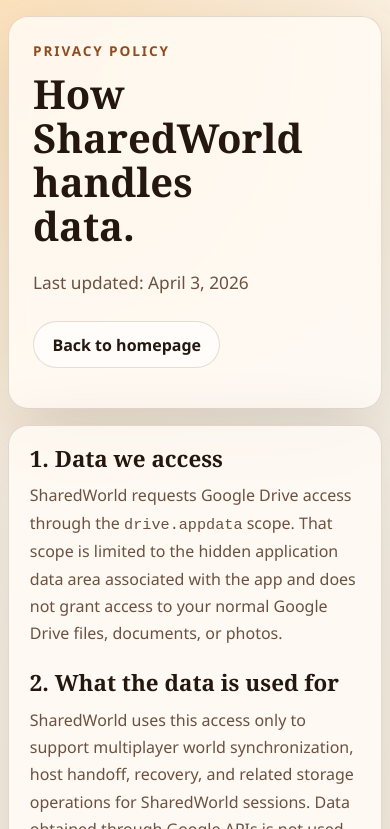
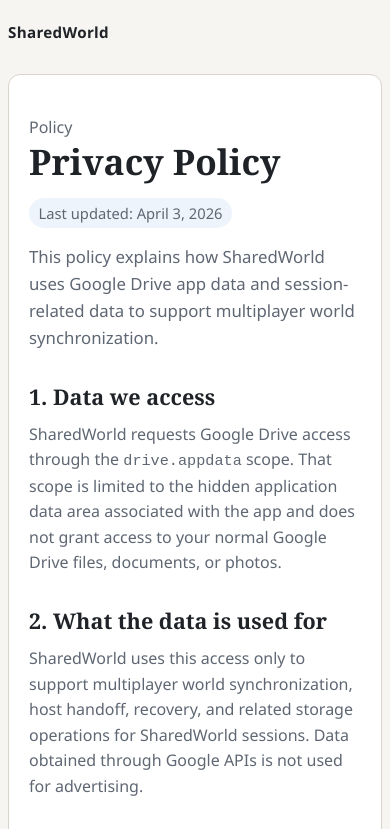
Before and after one commit to pmarinroig/sharedworld, a website: page pages/privacy/index.html in a window 390 px wide. Shown: the top 829 px of the page. Drawn offline with Linux system fonts and the light colour scheme.

Commit message:
Redesign the public Pages site

```diff
--- a/site/privacy/index.html
+++ b/pages/privacy/index.html
@@ -8,20 +8,24 @@
       name="description"
       content="Privacy Policy for SharedWorld, including its Google Drive app data integration and backend data handling."
     >
+    <link rel="canonical" href="https://pmarinroig.github.io/sharedworld/privacy/">
     <link rel="stylesheet" href="../styles.css">
   </head>
   <body>
-    <main class="page-shell">
-      <section class="hero compact">
-        <p class="eyebrow">Privacy Policy</p>
-        <h1>How SharedWorld handles data.</h1>
-        <p class="lede">Last updated: April 3, 2026</p>
-        <div class="actions">
-          <a class="button" href="../">Back to homepage</a>
-        </div>
-      </section>
+    <main class="layout layout-policy">
+      <header class="site-header">
+        <a class="brand" href="../">SharedWorld</a>
+      </header>
 
-      <section class="policy">
+      <article class="policy">
+        <p class="kicker">Policy</p>
+        <h1>Privacy Policy</h1>
+        <p class="meta">Last updated: April 3, 2026</p>
+        <p class="summary">
+          This policy explains how SharedWorld uses Google Drive app data and
+          session-related data to support multiplayer world synchronization.
+        </p>
+
         <h2>1. Data we access</h2>
         <p>
           SharedWorld requests Google Drive access through the
@@ -85,7 +89,7 @@
           Questions about SharedWorld should be directed through GitHub Issues
           for the public repository.
         </p>
-      </section>
+      </article>
     </main>
   </body>
 </html>
--- /dev/null
+++ b/pages/styles.css
@@ -0,0 +1,157 @@
+:root {
+  color-scheme: light;
+  --bg: #f7f5f1;
+  --surface: #ffffff;
+  --border: #d9d4cc;
+  --text: #1f2328;
+  --muted: #5f6773;
+  --accent: #165a9c;
+  --accent-soft: #edf4fb;
+}
+
+* {
+  box-sizing: border-box;
+}
+
+html {
+  font-size: 16px;
+}
+
+body {
+  margin: 0;
+  min-height: 100vh;
+  font-family: "Segoe UI", system-ui, sans-serif;
+  line-height: 1.6;
+  color: var(--text);
+  background: var(--bg);
+}
+
+a {
+  color: var(--accent);
+  text-underline-offset: 0.14em;
+}
+
+a:hover {
+  color: #0f4679;
+}
+
+code {
+  font-family: "IBM Plex Mono", "SFMono-Regular", monospace;
+  font-size: 0.95em;
+}
+
+.layout {
+  width: min(48rem, calc(100% - 2rem));
+  margin: 0 auto;
+  padding: 1.5rem 0 4rem;
+}
+
+.layout-policy {
+  width: min(46rem, calc(100% - 2rem));
+}
+
+.site-header {
+  padding: 0.25rem 0 1.75rem;
+}
+
+.brand {
+  color: var(--text);
+  text-decoration: none;
+  font-size: 0.95rem;
+  font-weight: 700;
+  letter-spacing: 0.02em;
+}
+
+.content,
+.policy {
+  background: var(--surface);
+  border: 1px solid var(--border);
+  border-radius: 0.75rem;
+}
+
+.content,
+.policy {
+  padding: 2rem;
+}
+
+h1,
+h2 {
+  margin: 0;
+  line-height: 1.2;
+  font-family: Georgia, "Times New Roman", serif;
+}
+
+h1 {
+  font-size: clamp(2.2rem, 5vw, 3.1rem);
+}
+
+h2 {
+  font-size: 1.35rem;
+}
+
+.summary,
+.content p,
+.policy p {
+  color: var(--muted);
+}
+
+.summary {
+  margin: 1rem 0 0;
+  font-size: 1.05rem;
+}
+
+.page-section + .page-section {
+  margin-top: 2rem;
+  padding-top: 2rem;
+  border-top: 1px solid var(--border);
+}
+
+.links {
+  display: flex;
+  flex-wrap: wrap;
+  gap: 0.75rem 1.25rem;
+  margin-top: 1rem;
+  padding: 0 0.25rem;
+}
+
+.policy h2 + p {
+  margin-top: 0.75rem;
+}
+
+.policy p + h2 {
+  margin-top: 2rem;
+}
+
+.policy p {
+  margin-bottom: 0;
+}
+
+.meta {
+  display: inline-block;
+  margin: 1rem 0 0;
+  padding: 0.2rem 0.6rem;
+  border-radius: 999px;
+  background: var(--accent-soft);
+  color: var(--accent);
+  font-size: 0.92rem;
+}
+
+@media (max-width: 700px) {
+  .layout,
+  .layout-policy {
+    width: min(100% - 1rem, 48rem);
+    padding-top: 1rem;
+  }
+
+  .content,
+  .policy {
+    padding-left: 1.25rem;
+    padding-right: 1.25rem;
+  }
+
+  .content,
+  .policy {
+    padding-top: 1.5rem;
+    padding-bottom: 1.5rem;
+  }
+}
--- a/site/styles.css
+++ /dev/null
@@ -1,171 +0,0 @@
-:root {
-  color-scheme: light;
-  --bg: #f5efe6;
-  --panel: rgba(255, 251, 245, 0.84);
-  --panel-border: rgba(86, 54, 28, 0.16);
-  --text: #24170f;
-  --muted: #6a5140;
-  --accent: #8f4d1d;
-  --accent-strong: #6c3511;
-  --shadow: 0 24px 80px rgba(55, 30, 12, 0.16);
-}
-
-* {
-  box-sizing: border-box;
-}
-
-body {
-  margin: 0;
-  min-height: 100vh;
-  font-family: "Avenir Next", "Segoe UI", sans-serif;
-  color: var(--text);
-  background:
-    radial-gradient(circle at top left, rgba(255, 220, 170, 0.7), transparent 32rem),
-    linear-gradient(180deg, #fbf5eb 0%, #efe6d7 100%);
-}
-
-a {
-  color: inherit;
-}
-
-code {
-  font-family: "IBM Plex Mono", "SFMono-Regular", monospace;
-  font-size: 0.95em;
-}
-
-.page-shell {
-  width: min(72rem, calc(100% - 2rem));
-  margin: 0 auto;
-  padding: 3rem 0 4rem;
-}
-
-.hero {
-  padding: 3rem;
-  border: 1px solid var(--panel-border);
-  border-radius: 1.75rem;
-  background: var(--panel);
-  box-shadow: var(--shadow);
-  backdrop-filter: blur(12px);
-}
-
-.hero.compact {
-  padding-bottom: 2.5rem;
-}
-
-.eyebrow {
-  margin: 0 0 0.75rem;
-  letter-spacing: 0.14em;
-  text-transform: uppercase;
-  color: var(--accent);
-  font-size: 0.85rem;
-  font-weight: 700;
-}
-
-h1,
-h2 {
-  font-family: Georgia, "Times New Roman", serif;
-  line-height: 1.1;
-}
-
-h1 {
-  margin: 0;
-  max-width: 12ch;
-  font-size: clamp(2.5rem, 6vw, 4.8rem);
-}
-
-.lede {
-  max-width: 44rem;
-  margin: 1.25rem 0 0;
-  font-size: 1.08rem;
-  line-height: 1.7;
-  color: var(--muted);
-}
-
-.actions {
-  display: flex;
-  gap: 0.9rem;
-  flex-wrap: wrap;
-  margin-top: 1.5rem;
-}
-
-.button {
-  display: inline-flex;
-  align-items: center;
-  justify-content: center;
-  min-height: 2.9rem;
-  padding: 0 1.15rem;
-  border-radius: 999px;
-  border: 1px solid var(--panel-border);
-  background: rgba(255, 255, 255, 0.56);
-  text-decoration: none;
-  font-weight: 600;
-}
-
-.button.primary {
-  color: #fffaf6;
-  background: linear-gradient(135deg, var(--accent) 0%, var(--accent-strong) 100%);
-  border-color: transparent;
-}
-
-.grid {
-  display: grid;
-  grid-template-columns: repeat(auto-fit, minmax(15rem, 1fr));
-  gap: 1rem;
-  margin-top: 1rem;
-}
-
-.card,
-.policy {
-  border: 1px solid var(--panel-border);
-  border-radius: 1.5rem;
-  background: var(--panel);
-  box-shadow: var(--shadow);
-  backdrop-filter: blur(12px);
-}
-
-.card {
-  padding: 1.4rem;
-}
-
-.card h2,
-.policy h2 {
-  margin: 0 0 0.7rem;
-  font-size: 1.4rem;
-}
-
-.card p,
-.policy p {
-  margin: 0;
-  line-height: 1.7;
-  color: var(--muted);
-}
-
-.policy {
-  margin-top: 1rem;
-  padding: 1.8rem;
-}
-
-.policy h2 + p {
-  margin-bottom: 1.5rem;
-}
-
-@media (max-width: 700px) {
-  .page-shell {
-    width: min(100% - 1rem, 72rem);
-    padding-top: 1rem;
-  }
-
-  .hero,
-  .policy,
-  .card {
-    border-radius: 1.25rem;
-  }
-
-  .hero {
-    padding: 1.5rem;
-  }
-
-  .policy {
-    padding: 1.3rem;
-  }
-}
```
Also changed, not shown: pages/index.html (added, +59 -0 lines), site/index.html (deleted, +0 -57 lines), .github/workflows/pages.yml, README.md, 2 other files.
